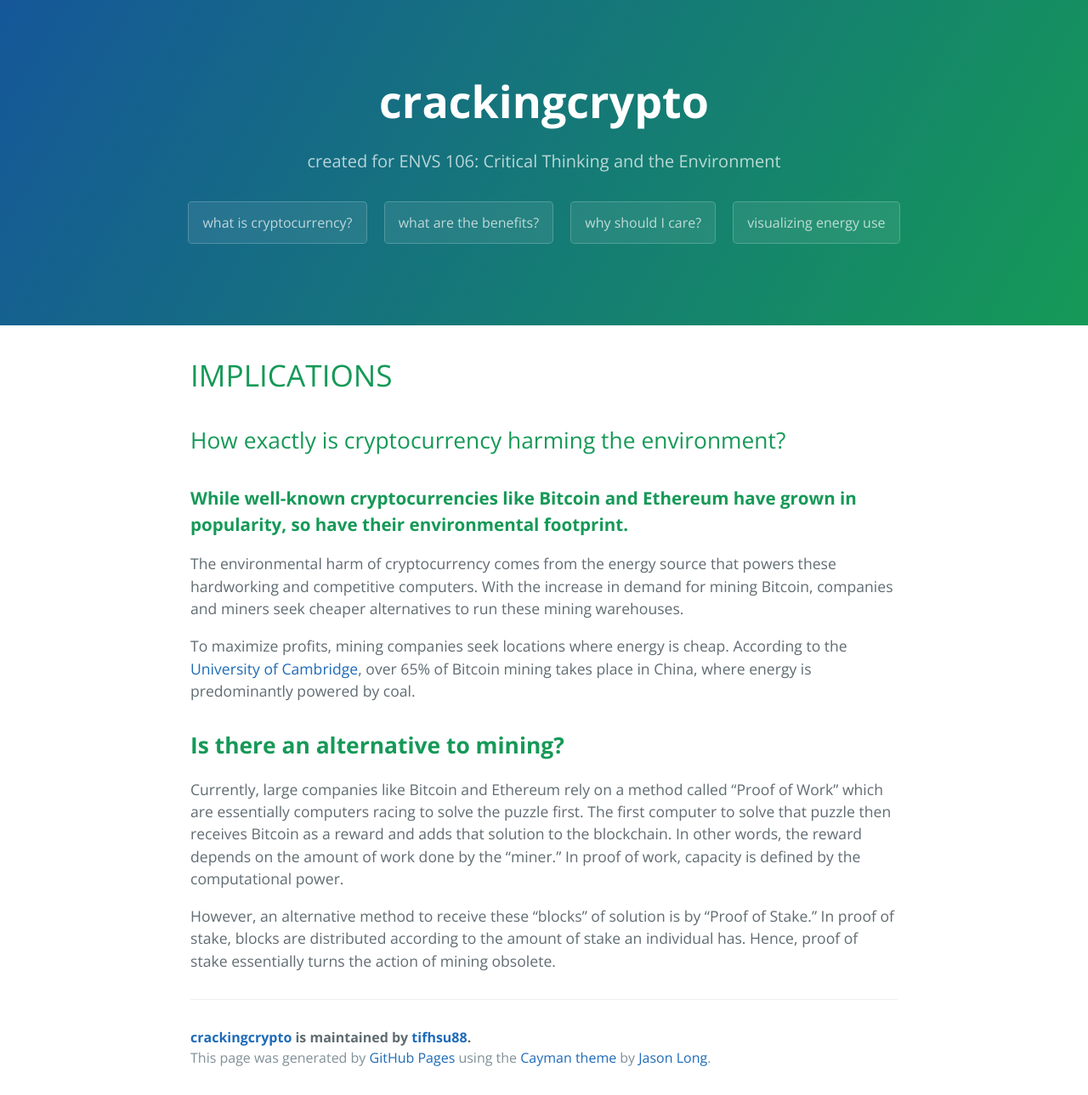
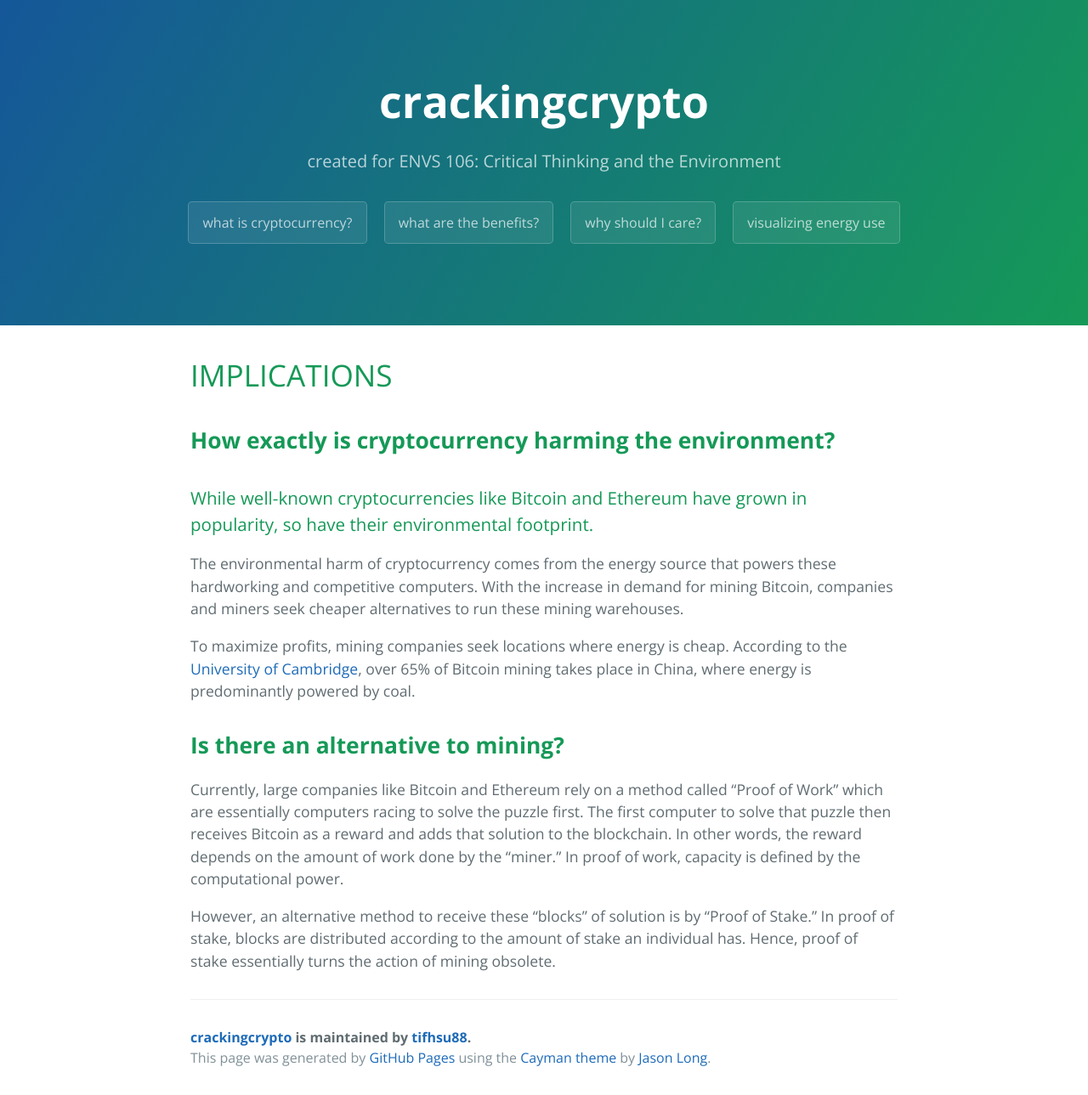
Before and after one commit to tifhsu88/crackingcrypto, a Jekyll site: the page built from tab3.md, in a window 1280 px wide. Shown: the whole page at 85% size. Built offline with Jekyll 4.4.1, drawn with Linux system fonts in a browser that asks for light colours.

Commit message:
Update tab3.md

```diff
--- a/tab3.md
+++ b/tab3.md
@@ -6,9 +6,9 @@ filename: tab3
 
 # IMPLICATIONS
 
-## How exactly is cryptocurrency harming the environment?
+## **How exactly is cryptocurrency harming the environment?**
 
-### **While well-known cryptocurrencies like Bitcoin and Ethereum have grown in popularity, so have their environmental footprint.**
+### While well-known cryptocurrencies like Bitcoin and Ethereum have grown in popularity, so have their environmental footprint.
 
 The environmental harm of cryptocurrency comes from the energy source that powers these hardworking and competitive computers. With the increase in demand for mining Bitcoin, companies and miners seek cheaper alternatives to run these mining warehouses.
 
```
